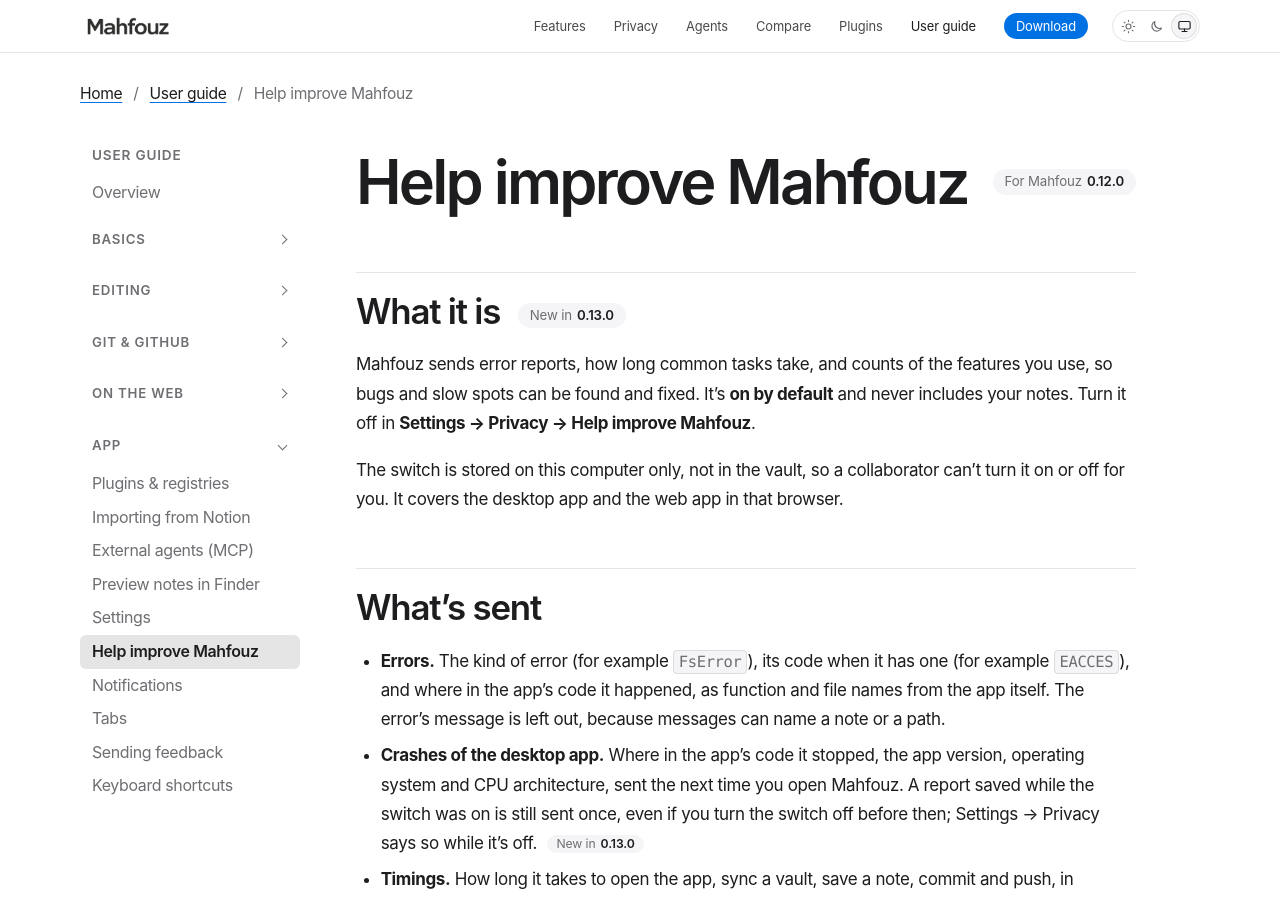
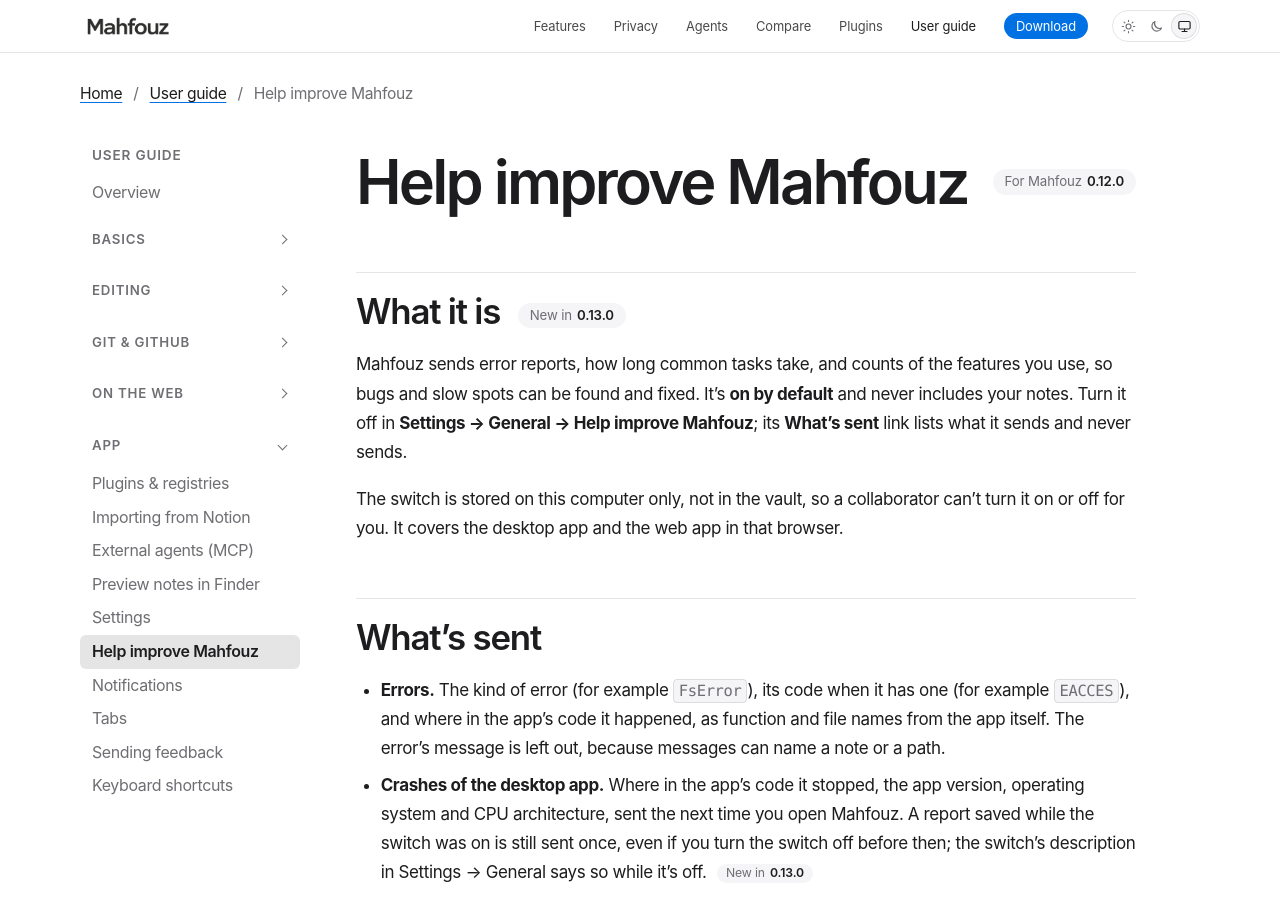
Before and after one commit to mahfouz-app/docs, a Jekyll site: the page built from guide/telemetry.md, in a window 1280 px wide and 900 px high. Built offline with Jekyll 4.4.1, drawn with Linux system fonts in a browser that asks for light colours.

Commit message:
docs: Help improve Mahfouz moves to Settings → General (#193)
The Privacy tab is gone: the switch sits at the end of General, and its
What's sent link opens the lists of what's sent and never sent.

Co-authored-by: Claude Opus 5.5 <noreply@anthropic.com>

```diff
--- a/guide/telemetry.md
+++ b/guide/telemetry.md
@@ -10,7 +10,8 @@ permalink: /guide/telemetry/
 Mahfouz sends error reports, how long common tasks take, and counts of
 the features you use, so bugs and slow spots can be found and fixed. It's
 **on by default** and never includes your notes. Turn it off in
-**Settings → Privacy → Help improve Mahfouz**.
+**Settings → General → Help improve Mahfouz**; its **What's sent** link
+lists what it sends and never sends.
 
 The switch is stored on this computer only, not in the vault, so a
 collaborator can't turn it on or off for you. It covers the desktop app
@@ -25,8 +26,8 @@ and the web app in that browser.
 - **Crashes of the desktop app.** Where in the app's code it stopped, the
   app version, operating system and CPU architecture, sent the next time
   you open Mahfouz. A report saved while the switch was on is still sent
-  once, even if you turn the switch off before then; Settings → Privacy
-  says so while it's off. {% include since.html v="0.13.0" %}
+  once, even if you turn the switch off before then; the switch's
+  description in Settings → General says so while it's off. {% include since.html v="0.13.0" %}
 - **Timings.** How long it takes to open the app, sync a vault, save a
   note, commit and push, in milliseconds.
 - **Counts.** That something happened, from a fixed list, such as "a note
```
Also changed, not shown: guide/settings.md (+3 -2 lines), privacy.md (+2 -2 lines).
